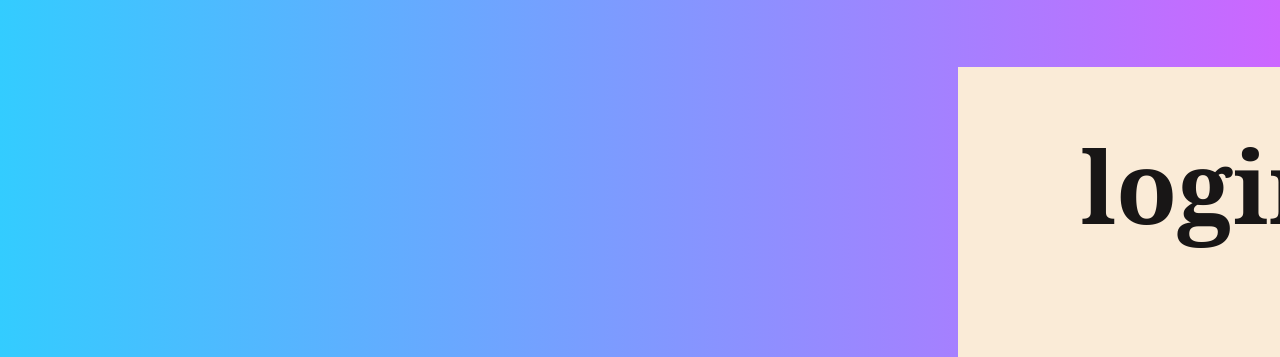
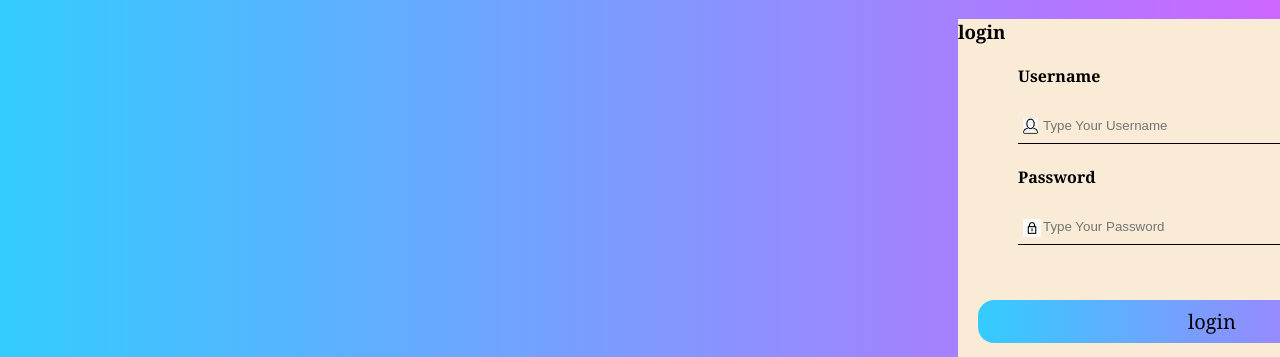
Before and after one commit to SouravO/sample1, a plain HTML site: page index.html in a window 1280 px wide. Shown: the top 357 px of the page. Drawn offline with Linux system fonts and the light colour scheme.

Commit message:
Update index.html

```diff
--- a/index.html
+++ b/index.html
@@ -8,9 +8,9 @@
       <link rel="stylesheet" href="style.css">
     </head>
 <body>
-    <div class="container";>
-      <h1>login</h1>
-      <br>
+    <div class="container">
+      <h3>login</h3>
+
 
            <div class="details">
                 <h4>Username</h4>
```
